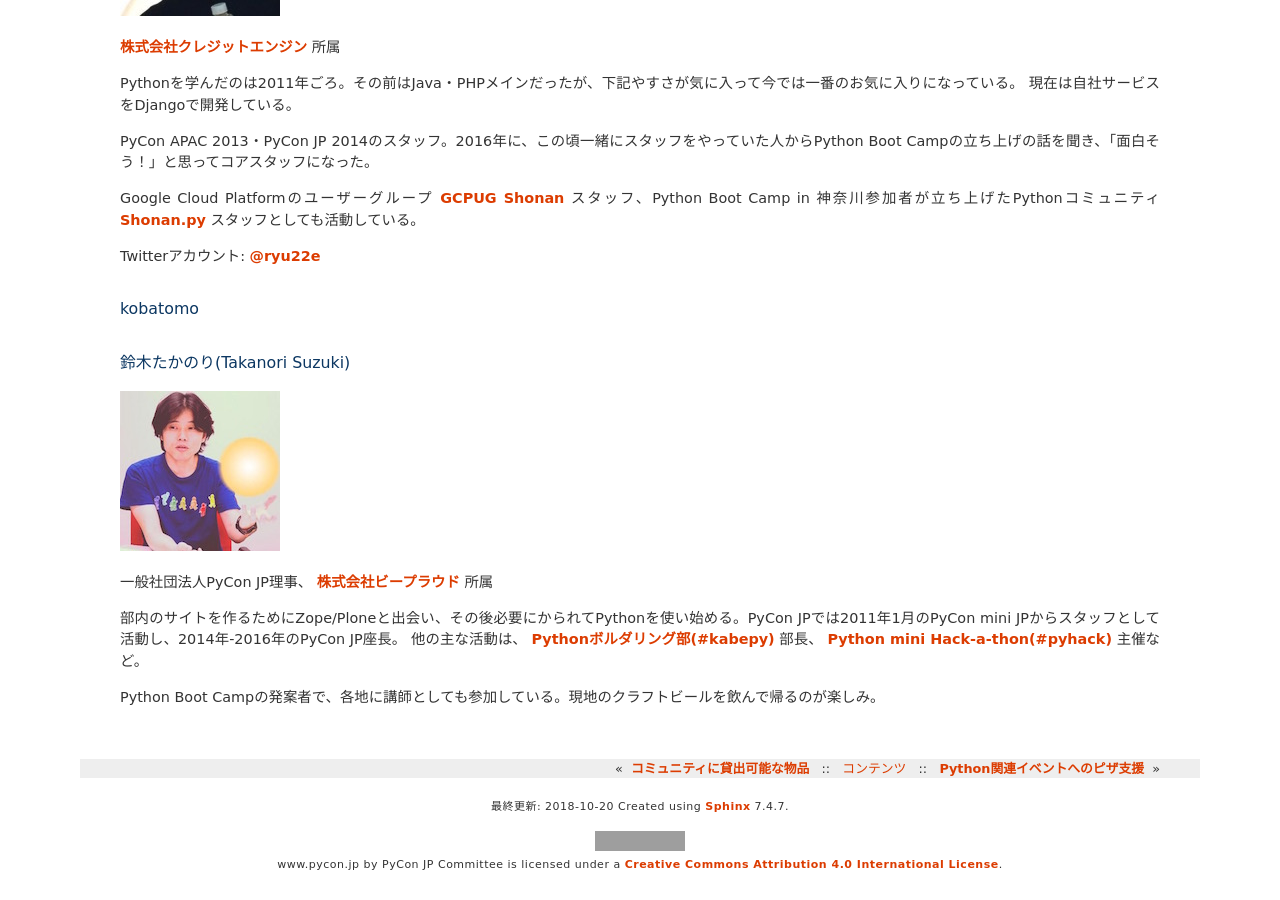
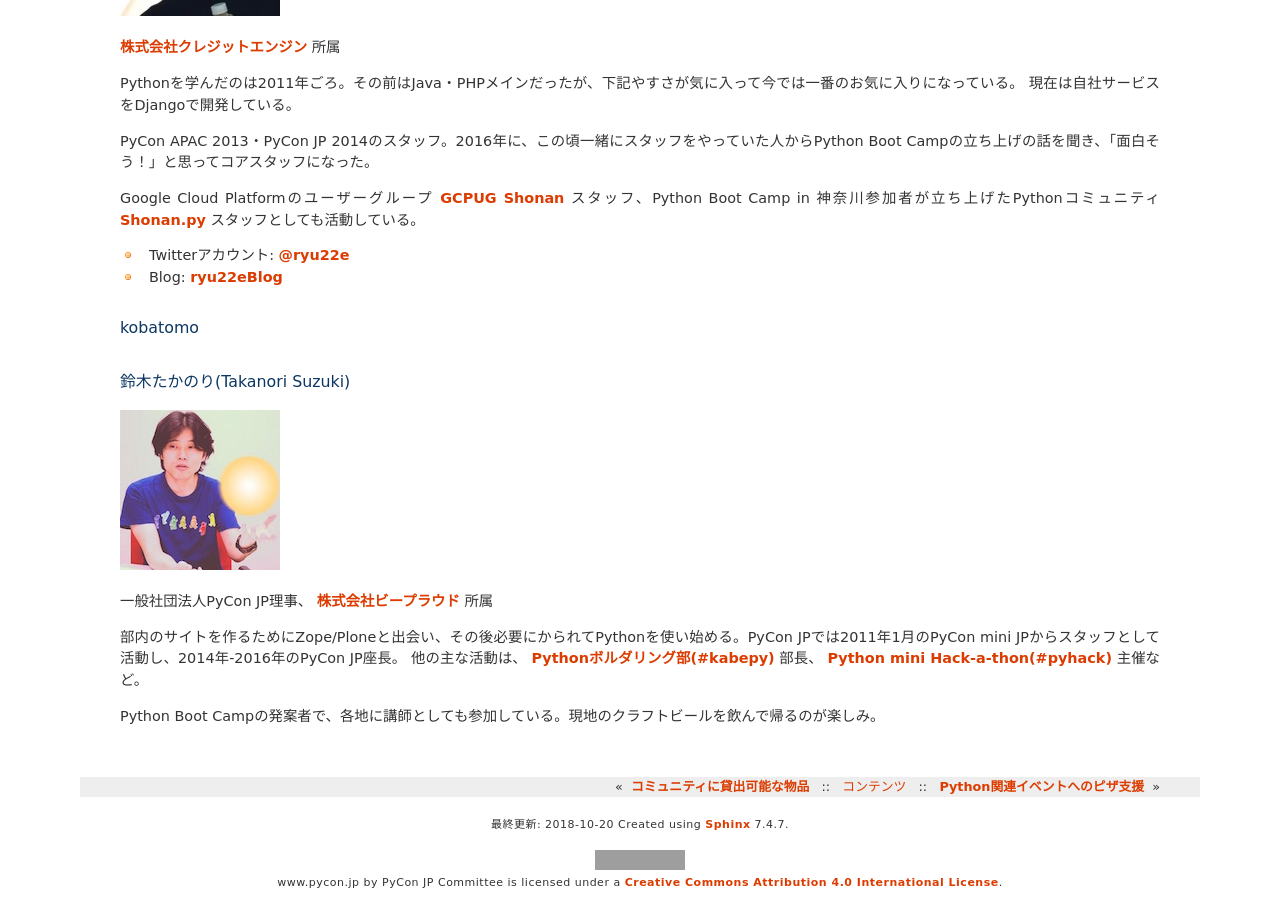
Before and after one commit to pyconjp/www.pycon.jp, a Sphinx documentation site: the page built from source/support/bootcamp.rst, in a window 1280 px wide and 900 px high, scrolled down 4671 px. Built offline with Sphinx 7.4.7, drawn with Linux system fonts in a browser that asks for light colours; grey boxes are pictures that could not be loaded.

Commit message:
ISSHA-1418 update pycamp core staff(ryu22e)

```diff
--- a/source/support/bootcamp.rst
+++ b/source/support/bootcamp.rst
@@ -472,7 +472,8 @@ PyCon APAC 2013・PyCon JP 2014のスタッフ。2016年に、この頃一緒に
 
 Google Cloud Platformのユーザーグループ `GCPUG Shonan <https://gcpug-shonan.connpass.com/>`_ スタッフ、Python Boot Camp in 神奈川参加者が立ち上げたPythonコミュニティ `Shonan.py <https://shonan-py.connpass.com/>`_ スタッフとしても活動している。
 
-Twitterアカウント: `@ryu22e <https://twitter.com/ryu22e>`_
+* Twitterアカウント: `@ryu22e <https://twitter.com/ryu22e>`_
+* Blog: `ryu22eBlog <https://ryu22e.org/>`_
 
 kobatomo
 --------
```
